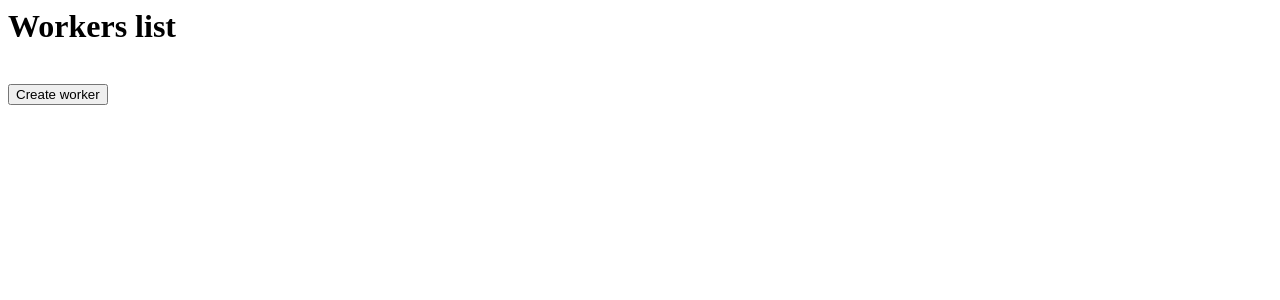
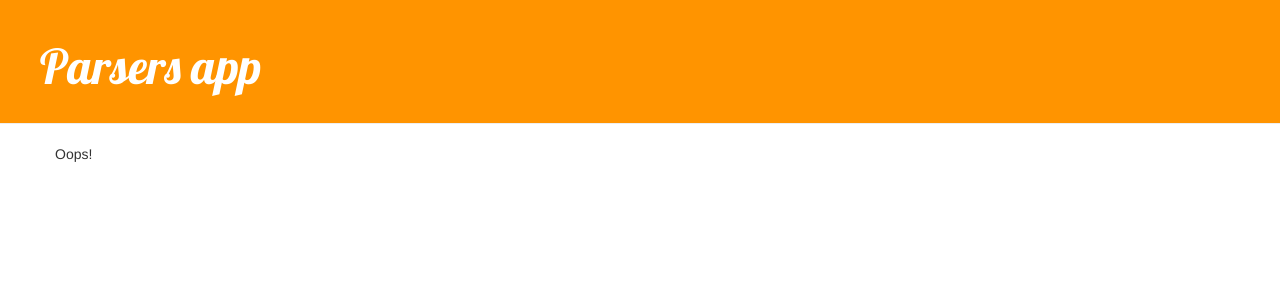
Before and after one commit to egorchelovek/parsers, a Django app: page / in a window 1280 px wide. Shown: the top 300 px of the page. Run offline with Django 3.2, Linux system fonts and the light colour scheme; data that the repository does not hold is empty; some libraries are stand-ins or nearby versions.

Commit message:
Add all necessary pages and design. Add basic info deffence.

```diff
--- a/app/models.py
+++ b/app/models.py
@@ -1,12 +1,14 @@
 from django.db import models
 from django.conf import settings
 from django.core.validators import MinValueValidator
+from django.utils import timezone
 from multiselectfield import MultiSelectField
 
 # Create your models here.
 class Worker(models.Model):
 
     creator = models.ForeignKey(settings.AUTH_USER_MODEL, on_delete=models.CASCADE )
+    created_date = models.DateTimeField(default=timezone.now)
 
     active = models.BooleanField(default=False)
 
--- /dev/null
+++ b/app/static/css/app.css
@@ -0,0 +1,32 @@
+
+h1 a {
+    color: #FCA205;
+    font-family: 'Lobster';
+}
+
+.page-header {
+    background-color: #ff9400;
+    margin-top: 0px;
+    padding: 20px 20px 20px 40px;
+}
+
+.page-header h1, .page-header h1 a, .page-header h1 a:visited, .page-header h1 a:active {
+    color: #ffffff;
+    font-size: 36pt;
+    text-decoration: none;
+}
+
+.content {
+    margin-left: 40px;
+}
+
+h1, h2, h3, h4 {
+    font-family: 'Lobster', cursive;
+}
+
+.top-menu, .top-menu:hover, .top-menu:visited {
+    color: #ffffff;
+    float: right;
+    font-size: 26pt;
+    margin-right: 20px;
+}
--- /dev/null
+++ b/app/templates/app/base.html
@@ -0,0 +1,24 @@
+{% load static %}
+<html>
+    <head>
+        <title>Parsers app </title>
+        <link rel="stylesheet" href="//maxcdn.bootstrapcdn.com/bootstrap/3.2.0/css/bootstrap.min.css">
+        <link rel="stylesheet" href="//maxcdn.bootstrapcdn.com/bootstrap/3.2.0/css/bootstrap-theme.min.css">
+        <link href='//fonts.googleapis.com/css?family=Lobster&subset=latin,latin-ext' rel='stylesheet' type='text/css'>
+        <link rel="stylesheet" href="{% static 'css/app.css' %}">
+    </head>
+    <body>
+        <div class="page-header">
+            <h1><a href="/">Parsers app</a></h1>
+        </div>
+        <div class="content container">
+          {% if user.is_authenticated %}
+            Hi, user {{user}}!
+            {% block content %}
+            {% endblock %}
+          {% else %}
+            Oops!
+          {% endif %}
+        </div>
+    </body>
+</html>
--- a/app/templates/app/workers_list.html
+++ b/app/templates/app/workers_list.html
@@ -1,8 +1,6 @@
-<html>
-  <head>
-    <title> Parsers app </title>
-  </head>
-  <body>
+{% extends 'app/base.html' %}
+
+{% block content %}
 <h1> Workers list </h1>
 <table>
   {% for worker in workers %}
@@ -18,11 +16,11 @@
     <td> {{worker.updating_period}} </td>
     <td> {{worker.objects_type}} </td>
     <td> {{worker.name}} </td>
-      <td> <button type="button"> Edit </button> </td>
+    <td> <a class="btn btn-default" href="{% url 'worker_edit' pk=worker.pk %}"><span class="glyphicon glyphicon-pencil"></span></a> </td>
   </tr>
   {% endfor %}
 </table>
 <br>
-    <button type="button"> Create worker </button>
-  </body>
-</html>
+<!-- <button type="button"> Create worker </button> -->
+Add worker <a href="{% url 'worker_edit' %}"> <span class="glyphicon glyphicon-plus"></span>
+{% endblock %}
--- a/app/urls.py
+++ b/app/urls.py
@@ -3,4 +3,6 @@
 
 urlpatterns = [
     path('',views.workers_list, name='workers_list'),
+    path('worker/<int:pk>/edit/', views.worker_edit, name='worker_edit'),
+    path('worker/new/', views.worker_new, name='worker_edit'),
 ]
--- a/app/views.py
+++ b/app/views.py
@@ -1,7 +1,36 @@
-from django.shortcuts import render
+from django.shortcuts import render, get_object_or_404, redirect
+from django.utils import timezone
 from app.models import Worker
+from app.forms import WorkerForm
 
 # Create your views here.
 def workers_list(request):
     workers = Worker.objects.all();
     return render(request, "app/workers_list.html", {'workers':workers})
+
+def worker_edit(request, pk):
+    worker = get_object_or_404(Worker, pk=pk)
+    if request.method == "POST":
+        form = WorkerForm(request.POST, instance=worker)
+        if form.is_valid():
+            worker = form.save(commit=False)
+            worker.creator = request.user
+            worker.created_date = timezone.now()
+            worker.save()
+            return redirect('/')
+    else:
+        form = WorkerForm(instance=worker)
+    return render(request, 'app/worker_edit.html',{'form':form})
+
+def worker_new(request):
+    if request.method == "POST":
+        form = WorkerForm(request.POST)
+        if form.is_valid():
+            worker = form.save(commit=False)
+            worker.creator = request.user
+            worker.created_date = timezone.now()
+            worker.save()
+            return redirect('/')
+    else:
+        form = WorkerForm()
+    return render(request, 'app/worker_edit.html',{'form':form})
```
Also changed, not shown: app/forms.py (added, +8 -0 lines), app/templates/app/worker_edit.html (added, +9 -0 lines), app/migrations/0002_worker_created_date.py (added). Lines whose indentation alone changed are shown as unchanged.
